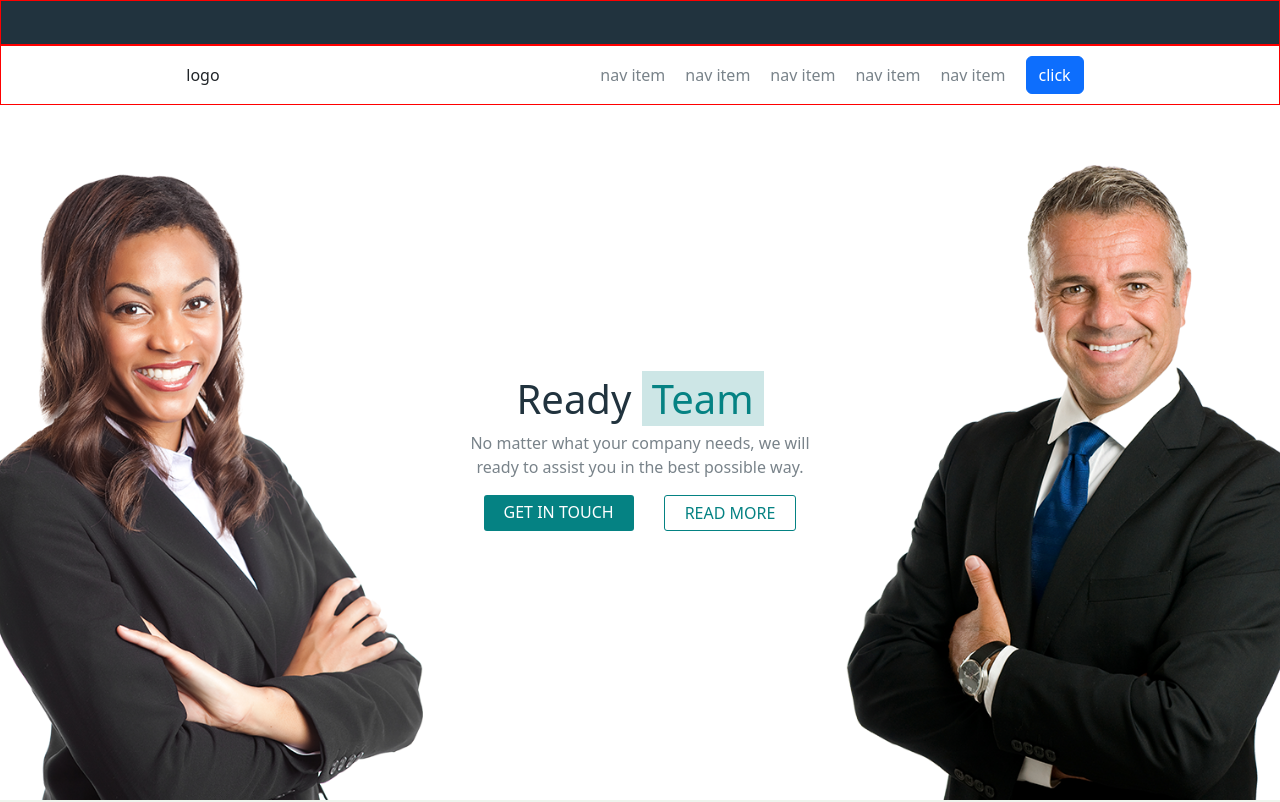
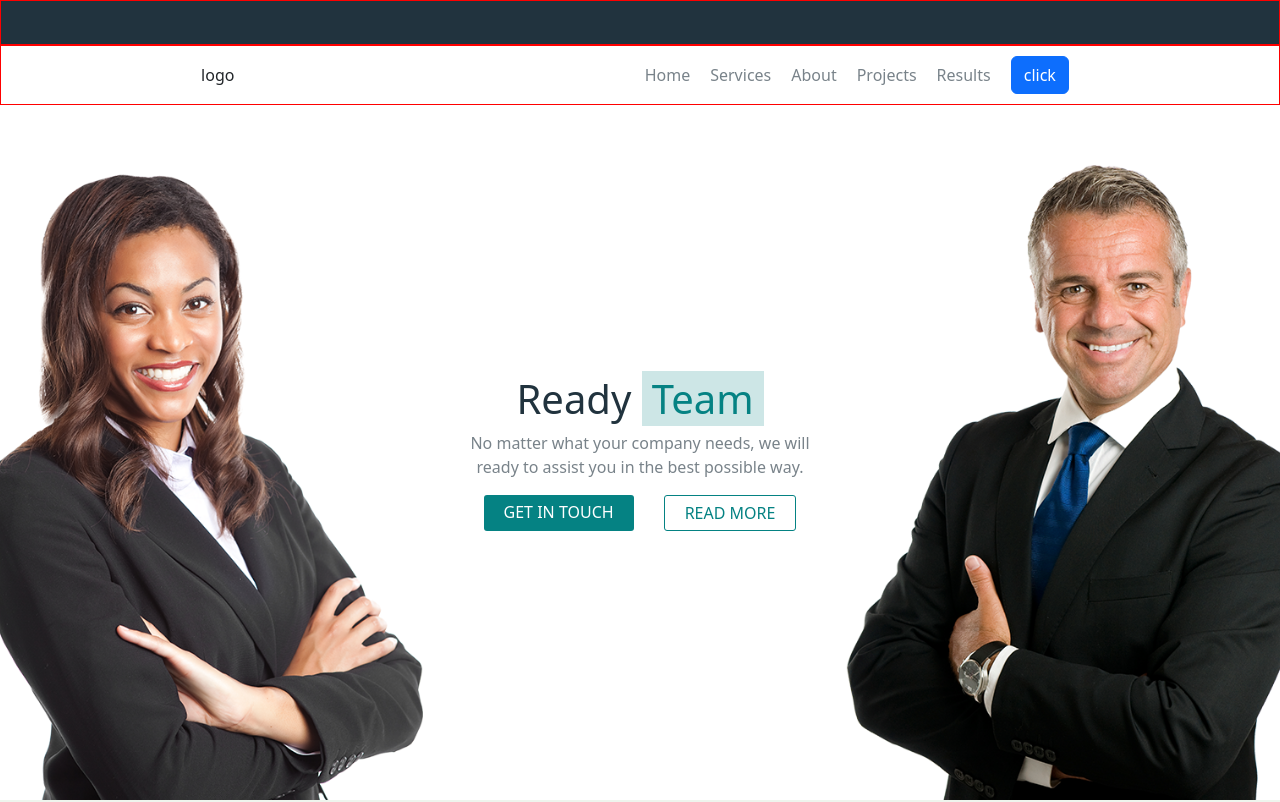
Before and after one commit to antoniodelgiudice02/proj-html-vuejs, a Vue app: page / in a window 1280 px wide. Shown: the top 802 px of the page. Built offline with nearby package versions, Linux system fonts and the light colour scheme.

Commit message:
checkpoint

```diff
--- a/src/components/layout/AppMain.vue
+++ b/src/components/layout/AppMain.vue
@@ -16,24 +16,6 @@ export default {
 
     components: { CardBusiness, CardNetwork, CardProjects, CardNumbers, NumbersPartner },
 
-    // methods:{
-    //     assignColClass(index){
-    //         if (index == 0 || 2){
-    //             this.colClass = 'col-4'
-    //         }
-    //         if (index == 1){
-    //             this.colClass = 'col-6'
-    //         }
-    //         if (index == 3){
-    //             this.colClass = 'col-3'
-    //         }
-
-    //         return this.colClass
-    //     }
-    // }
-
-
-
 }
 </script>
 
@@ -41,11 +23,7 @@ export default {
     <nav class="d-flex justify-content-around align-items-center debug">
         <span>logo</span>
         <ul class="p-0 m-0 d-flex align-items-center">
-            <li>nav item</li>
-            <li>nav item</li>
-            <li>nav item</li>
-            <li>nav item</li>
-            <li>nav item</li>
+            <li v-for="(section, index) in store.sections">{{ section.name }}</li>
             <li>
                 <div class="btn btn-primary"> click</div>
             </li>
--- a/src/store/index.js
+++ b/src/store/index.js
@@ -8,6 +8,25 @@ export const store = reactive({
             eMail: 'example@mail.com',
             address: 'Main Avenue 987'
         }
+    ],
+
+    sections:[
+        {
+            name: 'Home'
+        },
+        {
+            name: 'Services'
+        },
+        {
+            name: 'About'
+        },
+        {
+            name: 'Projects'
+        },
+        {
+            name: 'Results'
+        },
+
     ],
 
     cardBusiness:[
```
Also changed, not shown: src/components/layout/main-components/ServicesSection.vue (added, +29 -0 lines).
